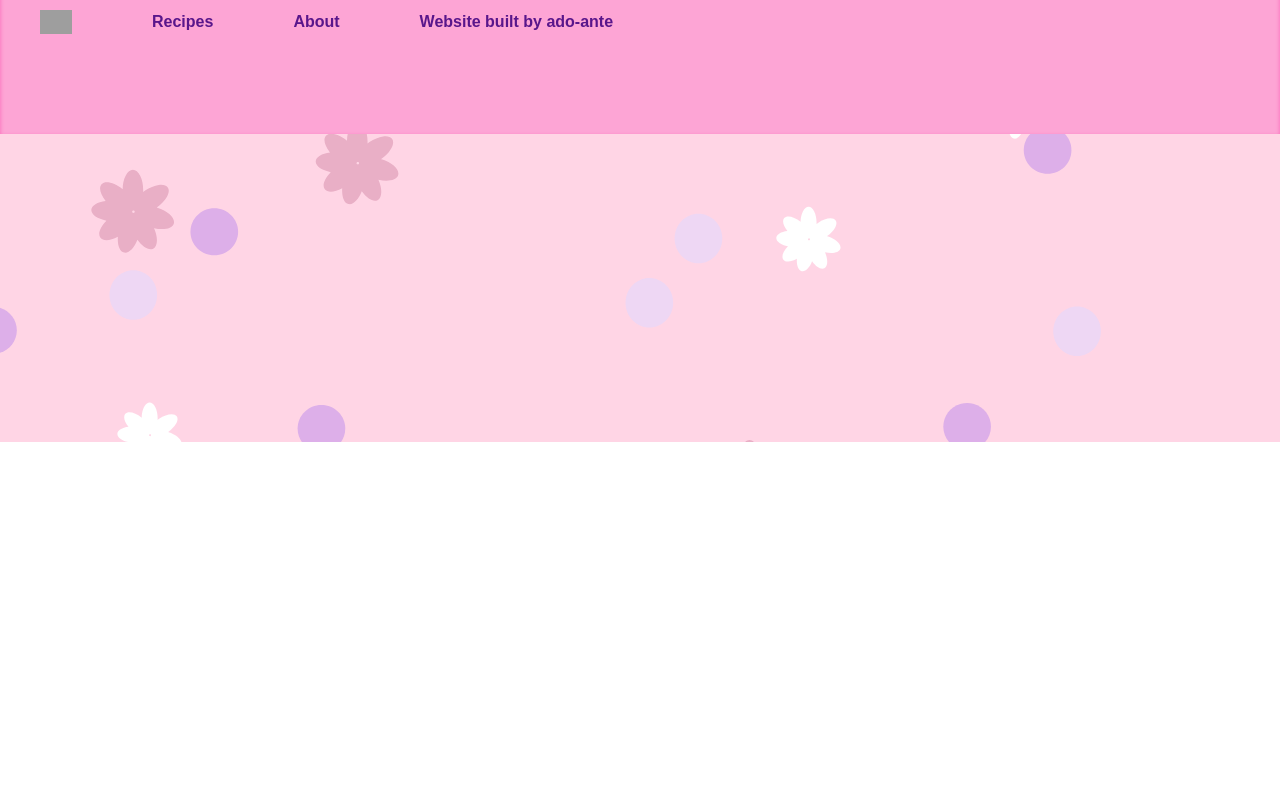
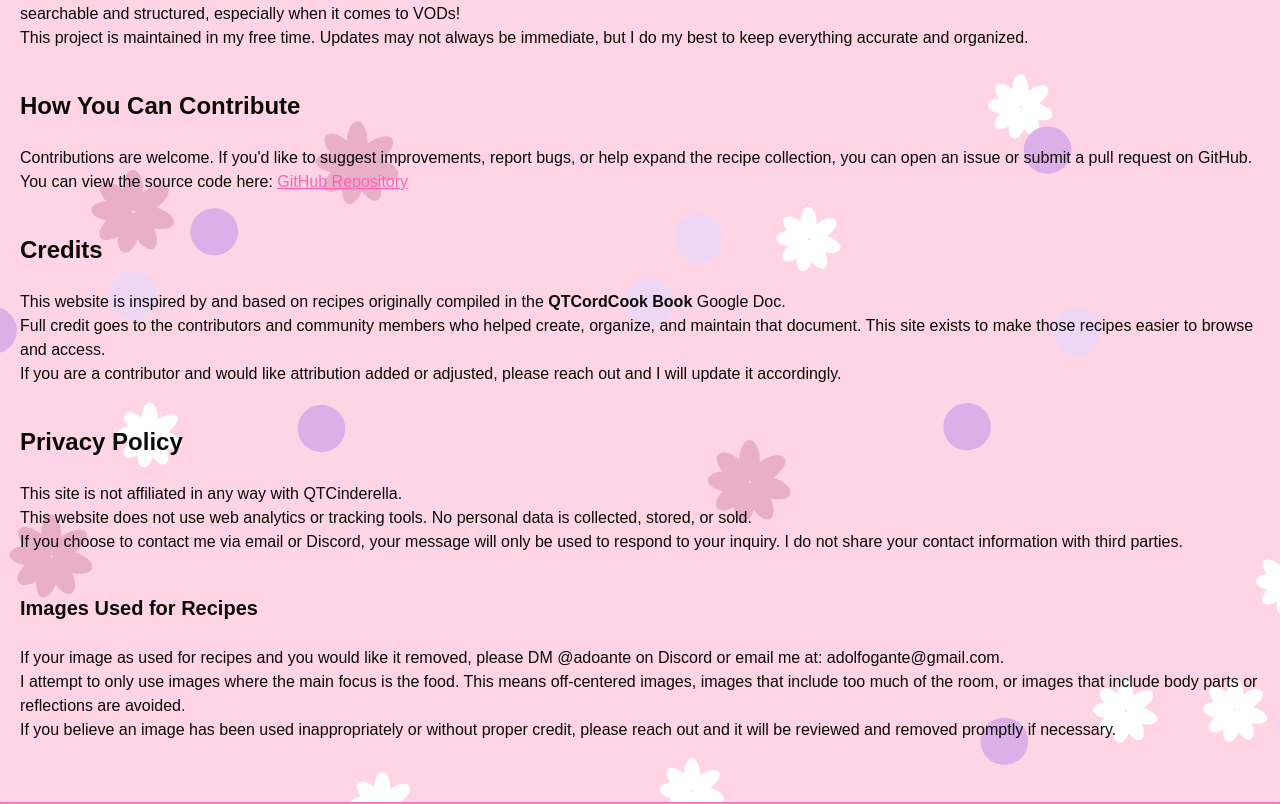
Before and after one commit to adoante/qtc-baking-streams, a SvelteKit app: page /project-info in a window 1280 px wide. Before the commit this address had no page. Shown: the part 358-1162 px from the top of the page. Before the commit the page ends 800 px from the top, so only its background shows below. Built offline with nearby package versions, Linux system fonts and the light colour scheme; grey boxes are pictures that could not be loaded; a web font is replaced by a local one.

Commit message:
project info

```diff
--- a/src/routes/+layout.svelte
+++ b/src/routes/+layout.svelte
@@ -23,7 +23,7 @@
 				>
 			</li>
 			<li class="rounded-md px-1 py-1 hover:bg-white"><a href="/recipe">Recipes</a></li>
-			<li class="rounded-md px-1 py-1 hover:bg-white"><a href="/about">About</a></li>
+			<li class="rounded-md px-1 py-1 hover:bg-white"><a href="/project-info">Project Info</a></li>
 		</ul>
 	</nav>
 
@@ -43,7 +43,7 @@
 				</a>
 			</li>
 			<li><a href="/recipe">Recipes</a></li>
-			<li><a href="/about">About</a></li>
+			<li><a href="/project-info">Project Info</a></li>
 			<li>
 				<a href="https://www.adolfogante.com/">Website built by ado-ante</a>
 			</li>
--- /dev/null
+++ b/src/routes/project-info/+page.svelte
@@ -0,0 +1,101 @@
+<main class="mx-auto flex w-full max-w-7xl flex-col justify-center space-y-10 p-5">
+	<h1 class="text-center text-4xl font-bold text-pink-400">Project Info</h1>
+
+	<section>
+		<h2 class="text-2xl font-semibold">Personal Notes</h2>
+
+		<br />
+
+		<p>
+			I built this site because I wanted an easier way to browse and revisit QTs recipes. The
+			original Google Doc and recipe cards are great, but I wanted something a little more
+			searchable and structured, especially when it comes to VODs!
+		</p>
+
+		<p>
+			This project is maintained in my free time. Updates may not always be immediate, but I do my
+			best to keep everything accurate and organized.
+		</p>
+	</section>
+
+	<section>
+		<h2 class="text-2xl font-semibold">How You Can Contribute</h2>
+
+		<br />
+		<p>
+			Contributions are welcome. If you'd like to suggest improvements, report bugs, or help expand
+			the recipe collection, you can open an issue or submit a pull request on GitHub.
+		</p>
+
+		<p>
+			You can view the source code here:
+			<a
+				href="https://github.com/adoante/qtc-baking-streams"
+				class="text-pink-400 underline"
+				target="_blank"
+				rel="noopener noreferrer"
+			>
+				GitHub Repository
+			</a>
+		</p>
+	</section>
+
+	<section>
+		<h2 class="text-2xl font-semibold">Credits</h2>
+
+		<br />
+		<p>
+			This website is inspired by and based on recipes originally compiled in the
+			<strong>QTCordCook Book</strong> Google Doc.
+		</p>
+
+		<p>
+			Full credit goes to the contributors and community members who helped create, organize, and
+			maintain that document. This site exists to make those recipes easier to browse and access.
+		</p>
+
+		<p>
+			If you are a contributor and would like attribution added or adjusted, please reach out and I
+			will update it accordingly.
+		</p>
+	</section>
+
+	<section>
+		<h2 class="text-2xl font-semibold">Privacy Policy</h2>
+
+		<br />
+
+		<p>This site is not affiliated in any way with QTCinderella.</p>
+
+		<p>
+			This website does not use web analytics or tracking tools. No personal data is collected,
+			stored, or sold.
+		</p>
+
+		<p>
+			If you choose to contact me via email or Discord, your message will only be used to respond to
+			your inquiry. I do not share your contact information with third parties.
+		</p>
+	</section>
+
+	<section>
+		<h3 class="text-xl font-semibold">Images Used for Recipes</h3>
+
+		<br />
+		<p>
+			If your image as used for recipes and you would like it removed, please DM @adoante on Discord
+			or email me at: adolfogante@gmail.com.
+		</p>
+
+		<p>
+			I attempt to only use images where the main focus is the food. This means off-centered images,
+			images that include too much of the room, or images that include body parts or reflections are
+			avoided.
+		</p>
+
+		<p>
+			If you believe an image has been used inappropriately or without proper credit, please reach
+			out and it will be reviewed and removed promptly if necessary.
+		</p>
+	</section>
+</main>
```
Also changed, not shown: 1 other file (tests, documents, lock files or other folders).
